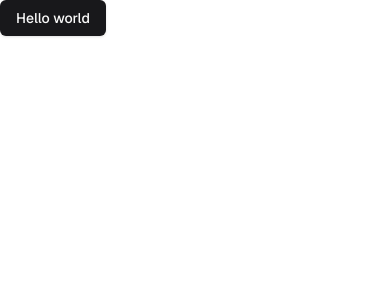
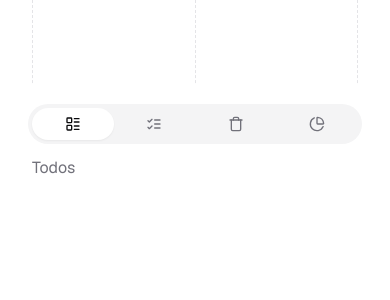
Before and after one commit to tanlucvn/focusdo, a Next.js app: page / in a window 390 px wide. Shown: the top 300 px of the page. Built offline with nearby package versions, Linux system fonts and the light colour scheme.

Commit message:
feat(ui): add homepage layout

```diff
--- a/package.json
+++ b/package.json
@@ -13,9 +13,11 @@
   },
   "dependencies": {
     "@radix-ui/react-slot": "^1.1.0",
+    "@radix-ui/react-tabs": "^1.1.1",
     "class-variance-authority": "^0.7.0",
     "clsx": "^2.1.1",
     "geist": "^1.3.1",
+    "lucide-react": "^0.447.0",
     "next": "14.2.14",
     "react": "^18",
     "react-dom": "^18",
--- a/src/app/page.tsx
+++ b/src/app/page.tsx
@@ -1,7 +1,5 @@
-import Image from "next/image"
-
-import { Button } from "@/components/ui/button"
+import HomePage from "@/pages/home-page";
 
 export default function Home() {
-  return <Button>Hello world</Button>
+  return <HomePage />;
 }
--- /dev/null
+++ b/src/components/app-tabs.tsx
@@ -0,0 +1,37 @@
+import { Tabs, TabsContent, TabsList, TabsTrigger } from "@/components/ui/tabs";
+import { LayoutList, ListChecks, PieChartIcon, TrashIcon } from "lucide-react";
+
+const AppTabs = () => {
+  return (
+    <Tabs defaultValue="todos">
+      <TabsList className="grid w-full grid-cols-4 rounded-full">
+        <TabsTrigger value="todos" className="flex gap-2 rounded-full">
+          <LayoutList size={16} />
+        </TabsTrigger>
+        <TabsTrigger value="completed" className="flex gap-2 rounded-full">
+          <ListChecks size={16} />
+        </TabsTrigger>
+        <TabsTrigger value="trash" className="flex gap-2 rounded-full">
+          <TrashIcon size={16} />
+        </TabsTrigger>
+        <TabsTrigger value="progress" className="flex gap-2 rounded-full">
+          <PieChartIcon size={16} />
+        </TabsTrigger>
+        <TabsContent value="todos" className="col-span-full">
+          Todos
+        </TabsContent>
+        <TabsContent value="completed" className="col-span-full">
+          Completed
+        </TabsContent>
+        <TabsContent value="trash" className="col-span-full">
+          Trash
+        </TabsContent>
+        <TabsContent value="progress" className="col-span-full">
+          Progress
+        </TabsContent>
+      </TabsList>
+    </Tabs>
+  );
+};
+
+export default AppTabs;
--- /dev/null
+++ b/src/components/ui/tabs.tsx
@@ -0,0 +1,50 @@
+import * as React from "react";
+
+import { cn } from "@/lib/utils";
+import * as TabsPrimitive from "@radix-ui/react-tabs";
+
+const Tabs = TabsPrimitive.Root;
+
+const TabsList = React.forwardRef<
+  React.ElementRef<typeof TabsPrimitive.List>,
+  React.ComponentPropsWithoutRef<typeof TabsPrimitive.List>
+>(({ className, ...props }, ref) => (
+  <TabsPrimitive.List
+    ref={ref}
+    className={cn(
+      "flex h-10 items-center justify-center self-center rounded-md bg-secondary p-1 text-muted-foreground",
+      className,
+    )}
+    {...props}
+  />
+));
+TabsList.displayName = TabsPrimitive.List.displayName;
+
+const TabsTrigger = React.forwardRef<
+  React.ElementRef<typeof TabsPrimitive.Trigger>,
+  React.ComponentPropsWithoutRef<typeof TabsPrimitive.Trigger>
+>(({ className, ...props }, ref) => (
+  <TabsPrimitive.Trigger
+    ref={ref}
+    className={cn(
+      "inline-flex h-8 items-center justify-center whitespace-nowrap rounded-sm px-3 py-1.5 text-sm font-medium ring-offset-background disabled:pointer-events-none disabled:opacity-50 data-[state=active]:bg-background data-[state=active]:text-foreground data-[state=active]:shadow-sm",
+      className,
+    )}
+    {...props}
+  />
+));
+TabsTrigger.displayName = TabsPrimitive.Trigger.displayName;
+
+const TabsContent = React.forwardRef<
+  React.ElementRef<typeof TabsPrimitive.Content>,
+  React.ComponentPropsWithoutRef<typeof TabsPrimitive.Content>
+>(({ className, ...props }, ref) => (
+  <TabsPrimitive.Content
+    ref={ref}
+    className={cn("mt-4 ring-offset-background", className)}
+    {...props}
+  />
+));
+TabsContent.displayName = TabsPrimitive.Content.displayName;
+
+export { Tabs, TabsList, TabsTrigger, TabsContent };
--- /dev/null
+++ b/src/pages/home-page.tsx
@@ -0,0 +1,23 @@
+import AppTabs from "@/components/app-tabs";
+
+export default function HomePage() {
+  return (
+    <div className="relative flex h-dvh items-center justify-center">
+      <div className="container pointer-events-none absolute left-1/2 top-0 z-0 h-full -translate-x-1/2">
+        <div className="absolute left-0 top-0 z-10 grid size-full grid-cols-2 px-8 md:grid-cols-4 lg:grid-cols-6">
+          <div className="size-full border-l border-dashed border-border" />
+          <div className="hidden size-full border-l border-dashed border-border lg:block" />
+          <div className="hidden size-full border-l border-dashed border-border lg:block" />
+          <div className="hidden size-full border-l border-dashed border-border md:block" />
+          <div className="hidden size-full border-l border-dashed border-border md:block" />
+          <div className="size-full border-x border-dashed border-border" />
+        </div>
+      </div>
+      <div className="z-[1] flex size-full max-w-xl flex-col items-center justify-end gap-1 px-2 sm:justify-center">
+        <div className="container flex h-[90dvh] max-w-xl flex-col rounded-t-[30px] bg-background px-5 pt-5 sm:rounded-[30px]">
+          <AppTabs />
+        </div>
+      </div>
+    </div>
+  );
+}
```
Also changed, not shown: .eslintrc.json, 1 other file (tests, documents, lock files or other folders).
